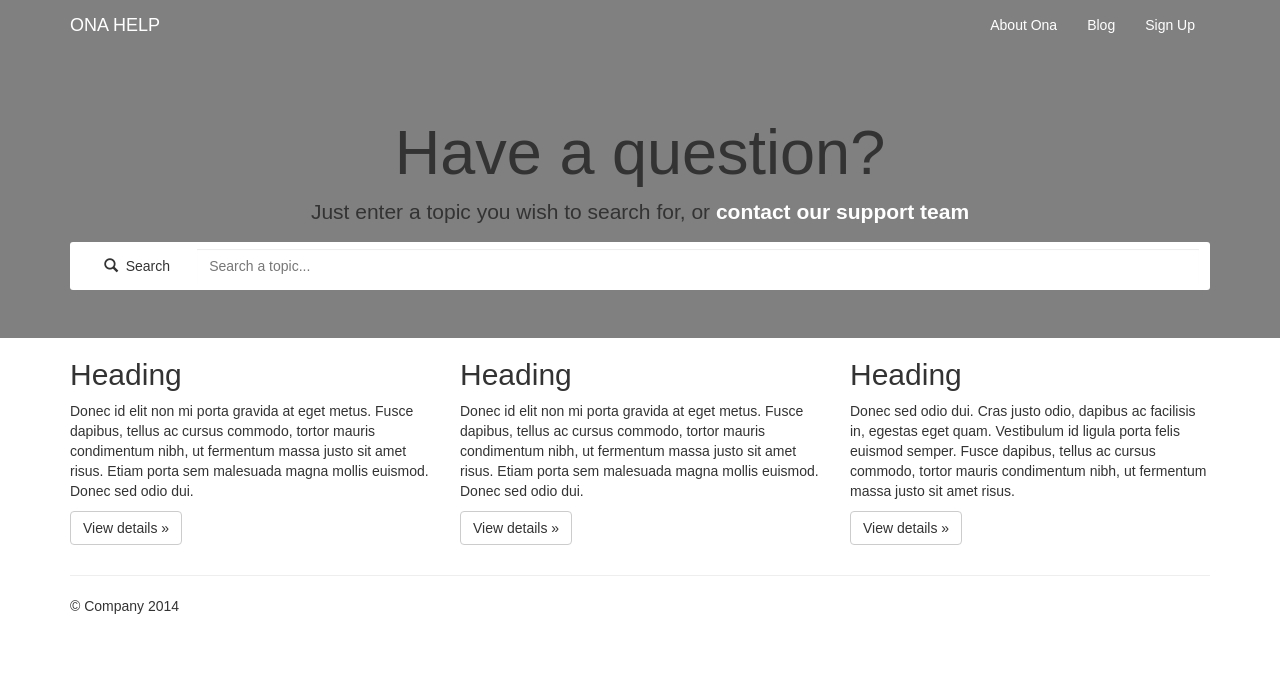
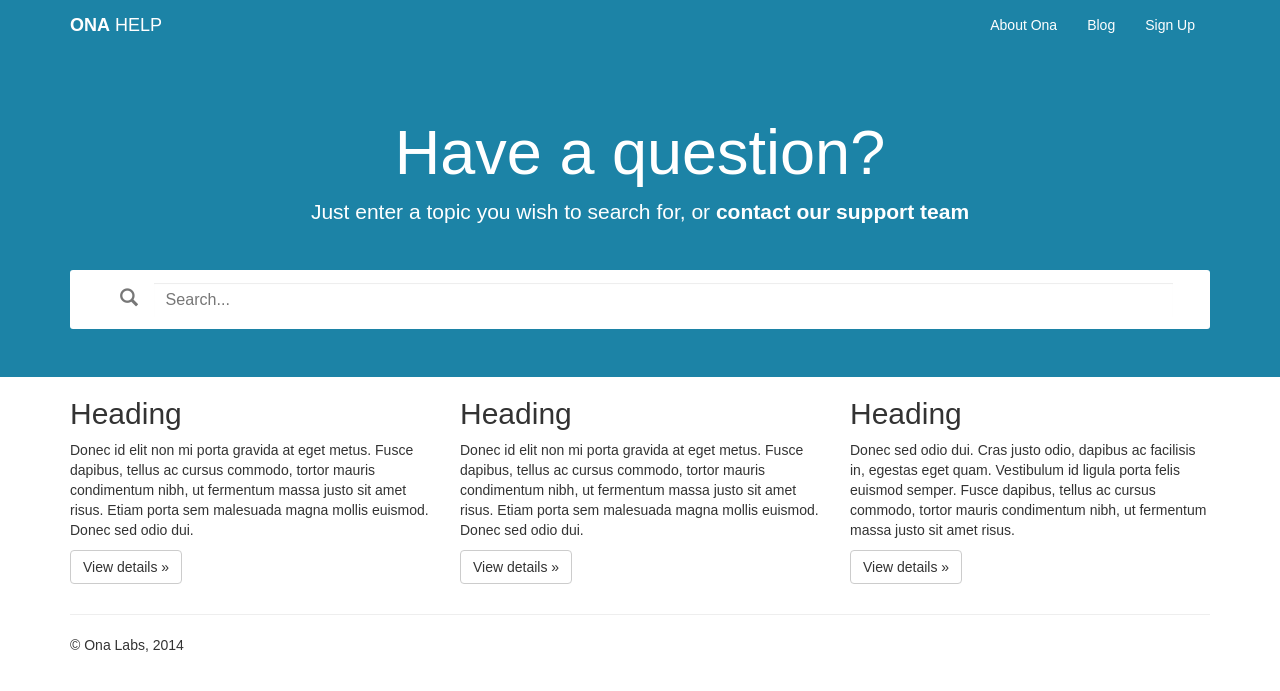
Before and after one commit to onaio/help, a Jekyll site: the page html-build/index.html, which Jekyll copies as it is, in a window 1280 px wide. Shown: the top 691 px of the page. Built offline with Jekyll 4.4.1, drawn with Linux system fonts in a browser that asks for light colours; nearby versions of some CDN libraries; library files that are not in the unit come from our copies.

Commit message:
WM: Template tweaks

```diff
--- a/html-build/css/help.css
+++ b/html-build/css/help.css
@@ -6,9 +6,10 @@ a.link-white{
     color:#fff;
 }
 .navbar, .jumbotron{
-    background:#808080;
+    background:#1C83A6;
     border:0!important;
     border-radius:0;
+    color:#fff;
     margin-bottom:0;
 }
 .navbar-nav > li > a{
@@ -36,7 +37,9 @@ a.link-white{
 .search-box{
     background:#fff;
     border-radius:3px;
-    padding:0.5em;
+    display:inline-block;
+    margin-top:2em;
+    padding:0.3em;
     width:100%;
 }
 .search-box input, .search-box button{
@@ -44,12 +47,14 @@ a.link-white{
     border-radius:0;
     box-shadow:0!important;
     margin:0;
+    padding:0.7em;
     outline:0;
 }
 .search-box input[type="search"]{
-    width:89%;
+    font-size:1.15em;
+    width:90%;
 }
 .search-box button{
     background:transparent;
-    width:10%;
+    color:#777;
 }
--- a/html-build/index.html
+++ b/html-build/index.html
@@ -31,7 +31,7 @@
                 <span class="icon-bar"></span>
                 <span class="icon-bar"></span>
             </button>
-            <a class="navbar-brand" href="http://onalabs.org/help/">ONA HELP</a>
+            <a class="navbar-brand" href="http://onalabs.org/help/"><strong>ONA</strong> HELP</a>
         </div>
         <div class="navbar-collapse collapse">
             <ul class="nav navbar-nav navbar-right">
@@ -52,10 +52,10 @@
 
         <form class="form-inline main-search" role="form">
             <div class="form-group search-box">
-                <button type="submit" class="btn">
-                    <span class="glyphicon glyphicon-search"></span>&nbsp; Search
+                <button type="submit" class="btn btn-lg">
+                    <span class="glyphicon glyphicon-search"></span>
                 </button>
-                <input type="search" placeholder="Search a topic..." class="form-control">
+                <input type="search" placeholder="Search..." class="form-control">
             </div>
         </form>
     </div>
@@ -83,7 +83,7 @@
     <hr>
 
     <footer>
-    <p>© Company 2014</p>
+        <p>© Ona Labs, 2014</p>
     </footer>
 </div>
 
```
Lines whose indentation alone changed are shown as unchanged.
